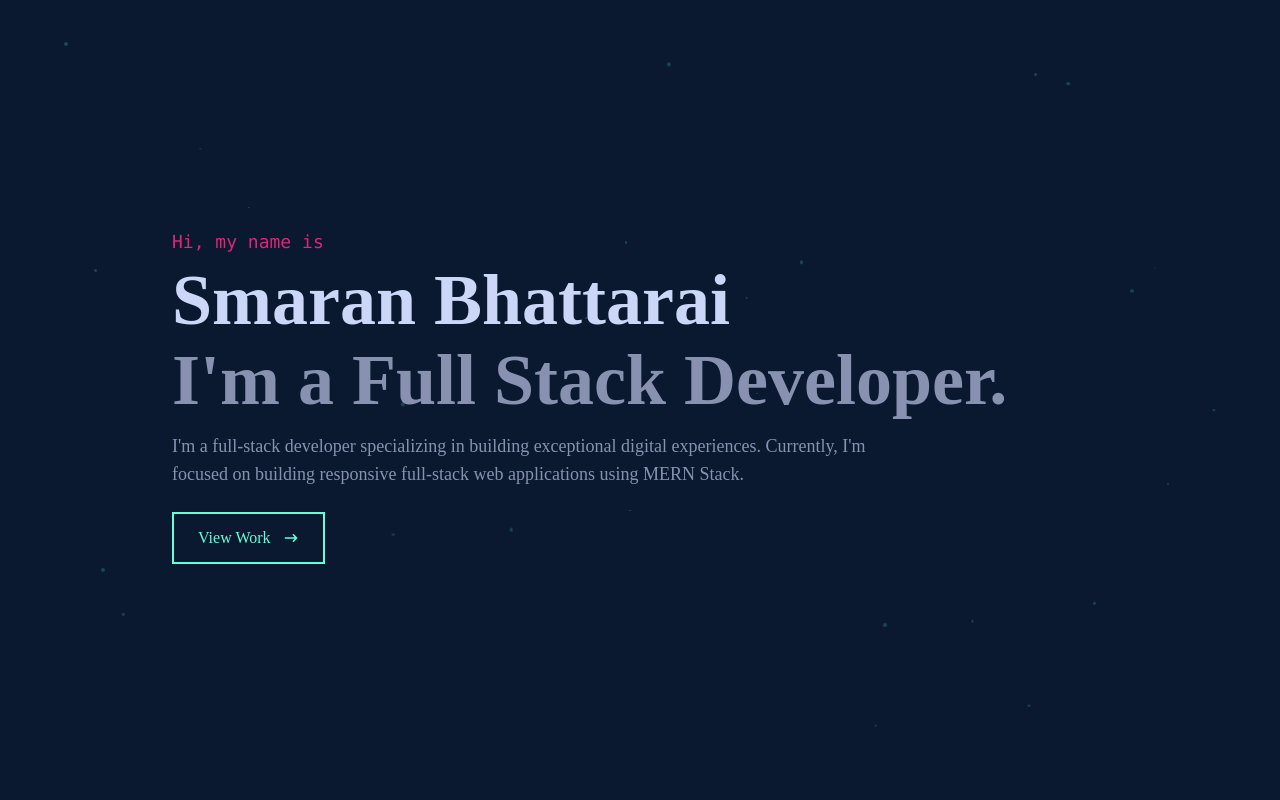
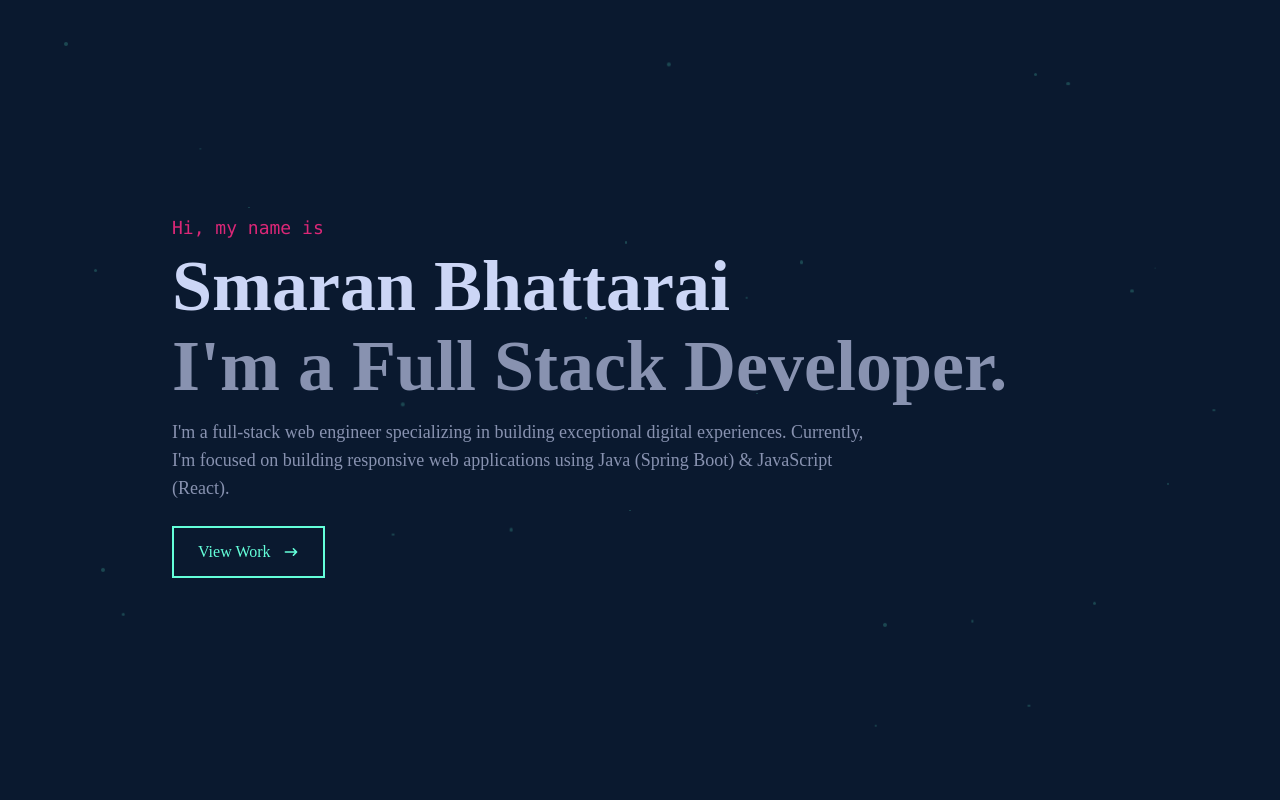
Before and after one commit to smaranbh7/portfolio, a React (Create React App) app: page / in a window 1280 px wide. Shown: the top 800 px of the page. Built offline with nearby package versions, Linux system fonts and the light colour scheme.

Commit message:
Minor Bio Fix

```diff
--- a/src/components/Home.jsx
+++ b/src/components/Home.jsx
@@ -39,8 +39,8 @@ const Home = () => {
             animate={{ opacity: 1 }}
             transition={{ duration: 0.5, delay: 0.6 }}
           >
-            I'm a full-stack developer specializing in building exceptional digital experiences.
-            Currently, I'm focused on building responsive full-stack web applications using MERN Stack.
+            I'm a full-stack web engineer specializing in building exceptional digital experiences.
+            Currently, I'm focused on building responsive web applications using Java (Spring Boot) & JavaScript (React).
           </motion.p>
           <motion.div
             initial={{ opacity: 0 }}
```
